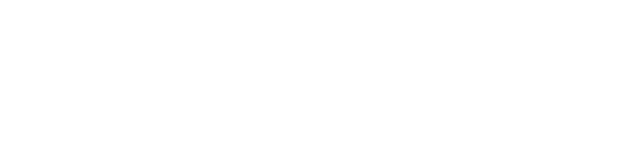
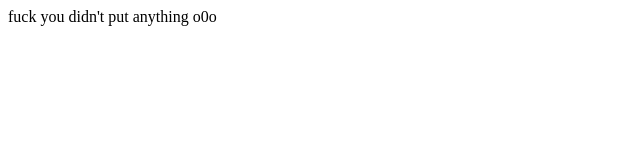
Before and after one commit to jamespui/Study-Together, a plain HTML site: page index.html in a window 1280 px wide. Shown: the whole page, without its empty margins (0-640 px from the left). Drawn offline with Linux system fonts and the light colour scheme.

Commit message:
i change to fuck u

```diff
--- a/index.html
+++ b/index.html
@@ -6,5 +6,6 @@
 </head>
 <body>
 
+fuck you didn't put anything o0o
 </body>
 </html>
```
